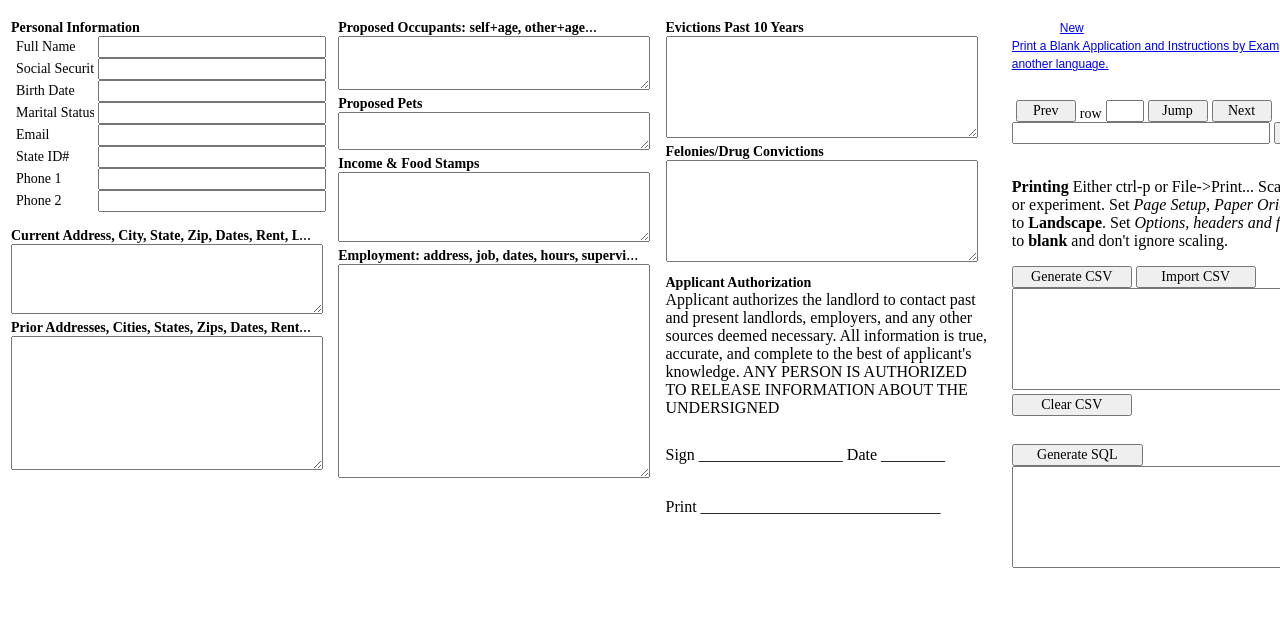
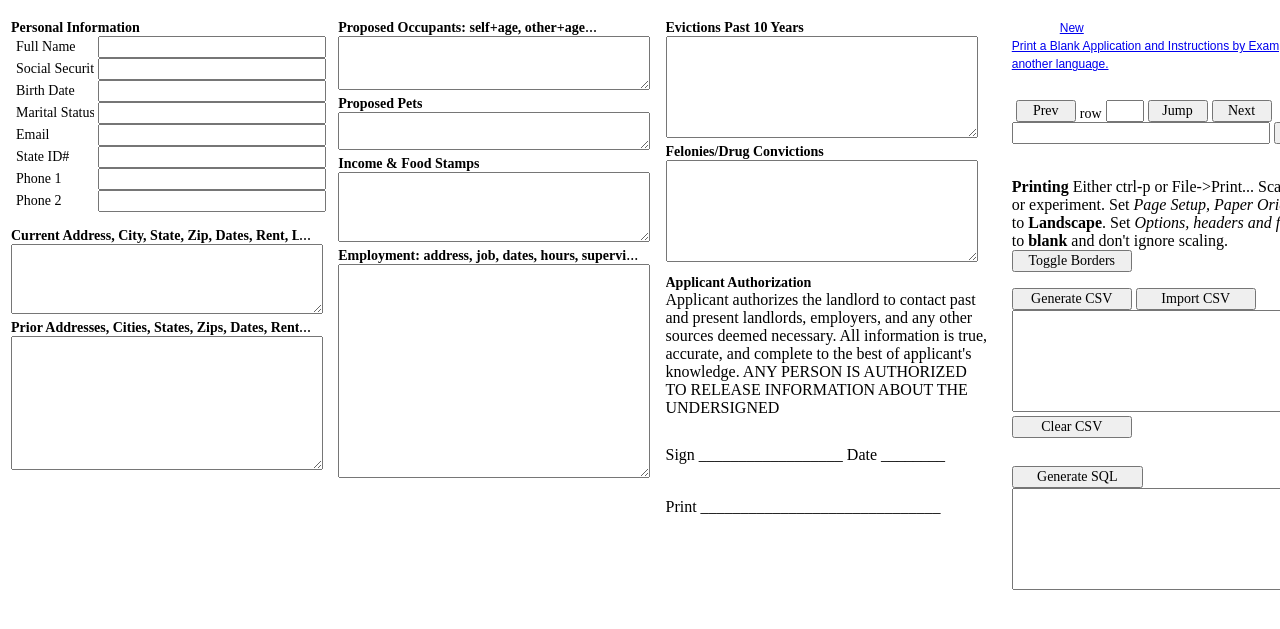
Before and after one commit to colinkeenan/rentap, a website: page data/rentap.html in a window 1280 px wide. Shown: the part 75-704 px from the top of the page. Drawn offline with Linux system fonts and the light colour scheme.

Commit message:
added toggleBorders button for those that don't like borders on the printout

```diff
--- a/data/rentap.html
+++ b/data/rentap.html
@@ -192,6 +192,9 @@
                   Paper Orientation</em> to <strong>Landscape</strong>. Set <em>Options, headers and footers</em> to <strong>blank</strong> and don't ignore scaling.
                </li>
                <li>
+                  <input id="toggleBordersButton" type="button" class="inlinewidebutton" onClick="javascript:toggleBorders();" value="Toggle Borders"/>
+               </li>
+               <li>
                   <div style="padding:8px" />
                </li>
                <li>
--- a/data/rentap.js
+++ b/data/rentap.js
@@ -414,3 +414,18 @@ function backButton() {
    if(rentapmode === "discarded")
       document.getElementById("backbutton").appendChild(butt); //put the Back button on the page only if viewing a discarded rentap
 }
+
+var bordersVisible = true;
+function toggleBorders() {
+   var printcss=document.styleSheets[0];
+   var screencss=document.styleSheets[1];
+   if (bordersVisible) {
+      printcss.insertRule("*{border-width:0px}",0);
+      screencss.insertRule("*{border-width:0px}",0);
+      bordersVisible = false;
+   } else {
+      printcss.deleteRule(0);
+      screencss.deleteRule(0);
+      bordersVisible = true;
+  }
+}
```
